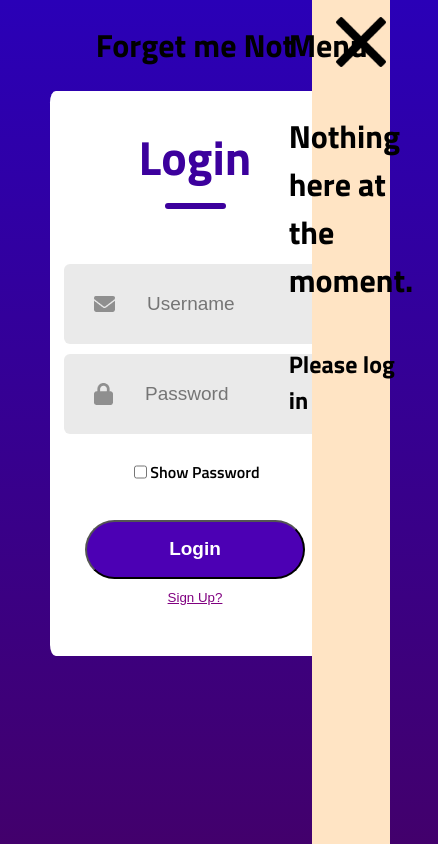
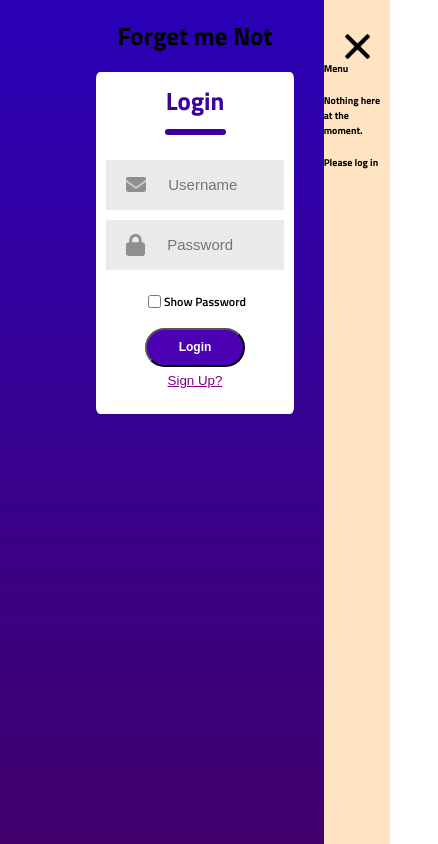
Before and after one commit to hacjkerman/forgetmenot, a React (Create React App) app in the folder frontend/: page /login in a window 390 px wide. Both pictures are taken after a click on the picture 361 px from the left and 45 px from the top of the page. Shown: the whole page, 438 px wide, since content can reach past the window. Built offline with nearby package versions, Linux system fonts and the light colour scheme.

Commit message:
fixed mobile screens for login and register

```diff
--- a/frontend/src/components/Header/Header.module.css
+++ b/frontend/src/components/Header/Header.module.css
@@ -17,3 +17,21 @@
   justify-content: center;
   align-items: center;
 }
+
+@media only screen and (max-width: 600px) {
+  .main h1 {
+    font-size: 25px;
+  }
+  .exitIcon {
+    width: 25px;
+    height: 25px;
+  }
+  .links h2 {
+    font-size: 10px;
+  }
+  .menuIcon {
+    width: 30px;
+    height: 30px;
+    right: 5%;
+  }
+}
--- a/frontend/src/components/Login/Login.module.css
+++ b/frontend/src/components/Login/Login.module.css
@@ -4,7 +4,7 @@
   background-color: #fff;
   margin-top: 200px;
   margin: auto;
-  width: 100%;
+  width: 500px;
   border-radius: 2%;
   padding-bottom: 30px;
 }
@@ -54,7 +54,7 @@
 
 .input input {
   height: 50px;
-  width: 400px;
+  width: 100%;
   background: transparent;
   border: none;
   outline: none;
@@ -125,6 +125,60 @@
 
 @media only screen and (max-width: 600px) {
   .container {
-    width: 60%;
+    width: 75%;
+    padding-bottom: 20px;
+  }
+
+  .header {
+    display: flex;
+    flex-direction: column;
+    align-items: center;
+    gap: 9px;
+    width: 100%;
+    margin-top: 10px;
+  }
+
+  .inputs {
+    margin-top: 25px;
+    display: flex;
+    flex-direction: column;
+  }
+
+  .input {
+    display: flex;
+    align-items: center;
+    width: 90%;
+    height: 50px;
+    background: #eaeaea;
+    border-radius: 0;
+    margin-bottom: 10px;
+  }
+
+  .text {
+    font-size: 25px;
+  }
+
+  .input img {
+    width: 20px;
+    margin: 20px;
+  }
+
+  .input input {
+    font-size: 15px;
+  }
+
+  .submit {
+    width: 100px;
+    height: 39px;
+    font-size: 12px;
+  }
+
+  .password_button {
+    font-size: 12px;
+  }
+
+  .submit_container {
+    gap: 5px;
+    margin: 5px auto;
   }
 }
--- a/frontend/src/components/Login/Register.module.css
+++ b/frontend/src/components/Login/Register.module.css
@@ -4,7 +4,7 @@
   background-color: #fff;
   margin-top: 200px;
   margin: auto;
-  width: 100%;
+  width: 500px;
   height: 80%;
   border-radius: 2%;
   padding-bottom: 30px;
@@ -54,7 +54,7 @@
 
 .input input {
   height: 50px;
-  width: 400px;
+  width: 100%;
   background: transparent;
   border: none;
   outline: none;
@@ -126,6 +126,43 @@
 
 @media only screen and (max-width: 600px) {
   .container {
-    width: 60%;
+    width: 90%;
+    padding-bottom: 20px;
+  }
+  .input {
+    display: flex;
+    align-items: center;
+    margin: auto;
+    width: 90%;
+    height: 50px;
+    background: #eaeaea;
+    border-radius: 0;
+    margin-bottom: 10px;
+  }
+
+  .text {
+    font-size: 25px;
+  }
+
+  .input img {
+    width: 20px;
+    margin: 20px;
+  }
+
+  .input input {
+    font-size: 12px;
+  }
+
+  .submit_gray {
+    width: 100px;
+    height: 39px;
+    font-size: 12px;
+    margin-left: 10px;
+  }
+  .submit {
+    width: 100px;
+    height: 39px;
+    font-size: 12px;
+    margin-right: 10px;
   }
 }
--- a/frontend/src/components/Menu/Menu.jsx
+++ b/frontend/src/components/Menu/Menu.jsx
@@ -45,7 +45,7 @@ function Menu(props) {
   return (
     <div className={MenuCSS.main}>
       <div className={MenuCSS.links}>
-        <h1>Menu</h1>
+        <h2>Menu</h2>
 
         {isLoggedIn ? (
           <>
@@ -61,7 +61,7 @@ function Menu(props) {
           </>
         ) : (
           <>
-            <h1>Nothing here at the moment.</h1>
+            <h2>Nothing here at the moment.</h2>
             <h2>Please log in</h2>
           </>
         )}
--- a/frontend/src/components/Menu/Menu.module.css
+++ b/frontend/src/components/Menu/Menu.module.css
@@ -1,5 +1,5 @@
 .main {
-  width: 20%;
+  width: 15%;
   position: absolute;
   right: 0;
   top: 0;
@@ -21,6 +21,7 @@
 .links {
   display: flex;
   flex-direction: column;
+  margin-top: 40%;
 }
 
 .links button {
@@ -28,3 +29,21 @@
   border: none;
   cursor: pointer;
 }
+
+@media only screen and (max-width: 600px) {
+  .main {
+    width: 17%;
+  }
+  .exitIcon {
+    right: 30%;
+    top: 4%;
+    width: 25px;
+    height: 25px;
+  }
+  .links {
+    margin-top: 80%;
+  }
+  .links h2 {
+    font-size: 10px;
+  }
+}
```
